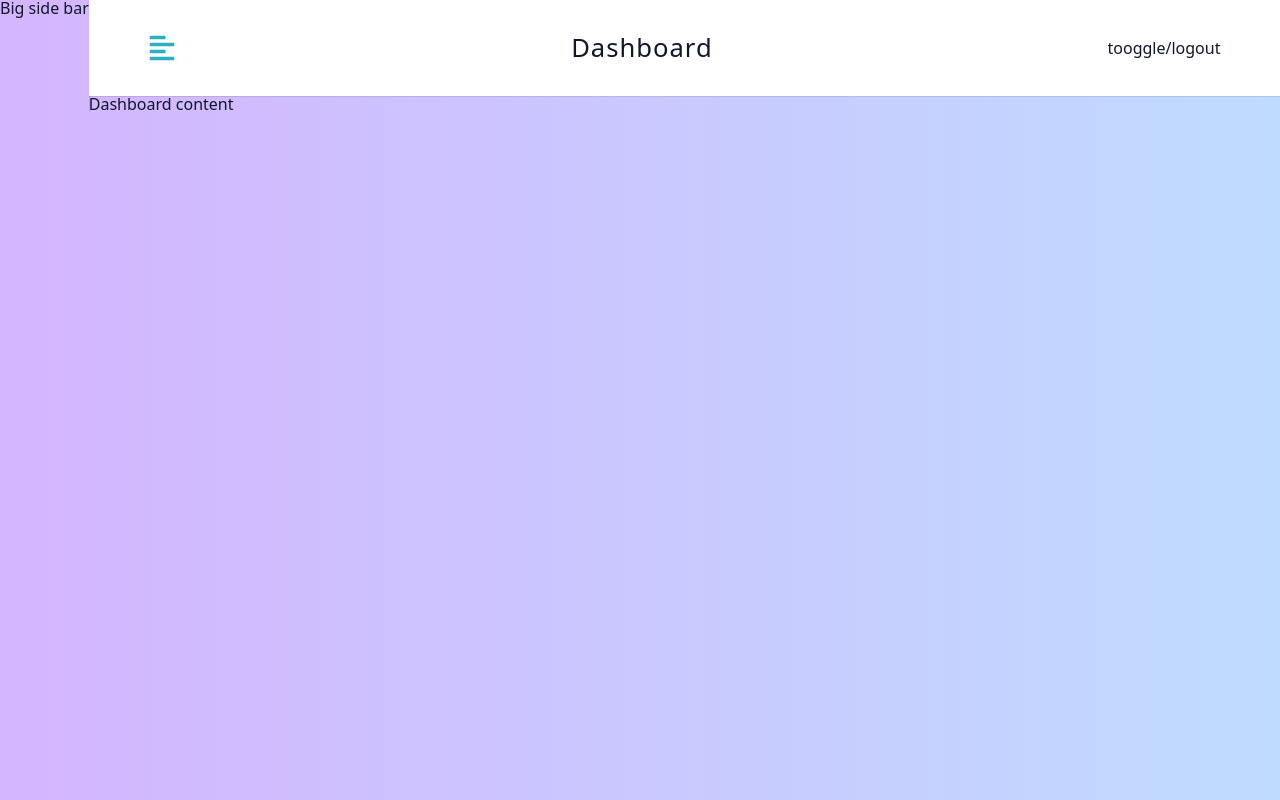
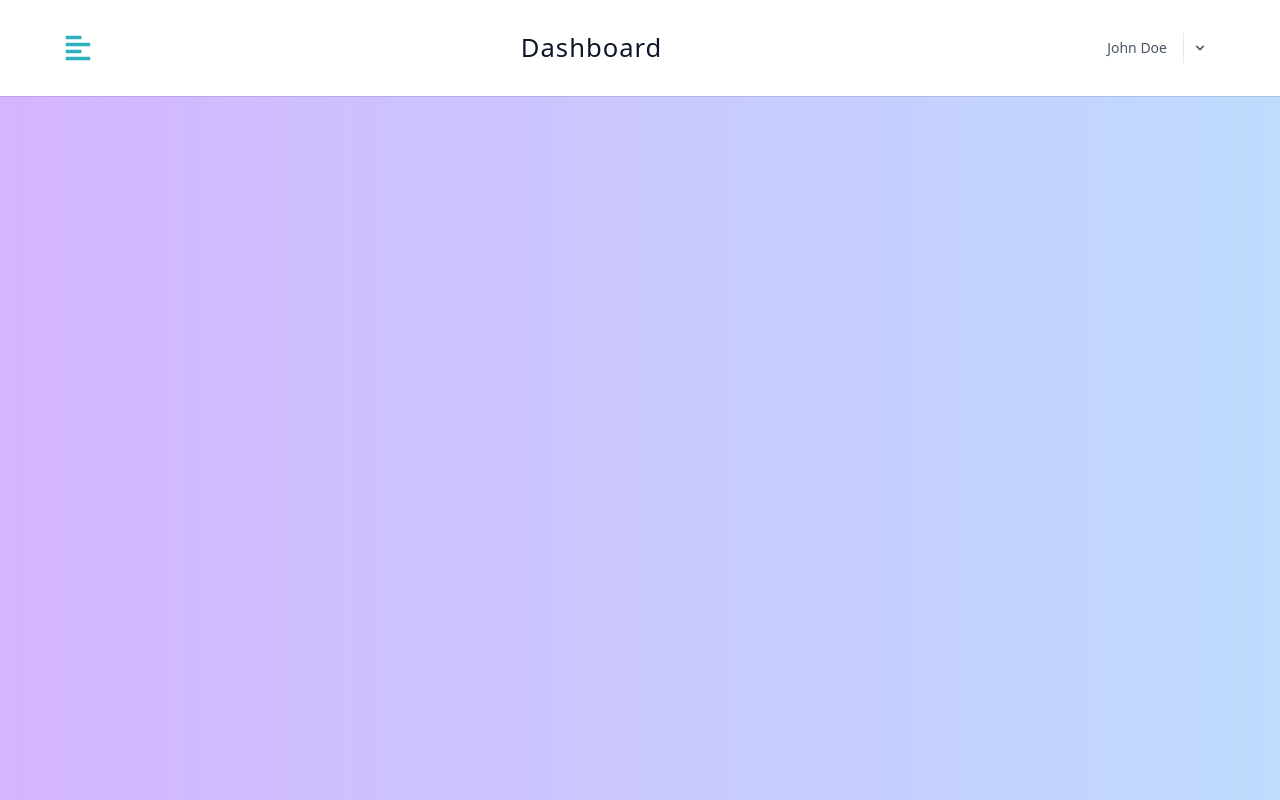
Before and after one commit to Najamulhassan3383/Jobify, a React (Vite) app in the folder jobify/: page / in a window 1280 px wide. Built offline with nearby package versions, Linux system fonts and the light colour scheme.

Commit message:
completed ovelay, side bar

```diff
--- a/jobify/src/components/BigSideBar.jsx
+++ b/jobify/src/components/BigSideBar.jsx
@@ -1,8 +1,18 @@
-import React from "react";
-import Wrapper from "../assets/wrappers/BigSidebar.js";
+import Logo from "./Logo.jsx";
+import Navlinks from "./Navlinks.jsx";
 
 function BigSideBar() {
-  return <Wrapper>Big side bar</Wrapper>;
+  return (
+    <div className=" h-screen flex-col justify-between border-e bg-white p-6 hidden lg:flex">
+      <div className="px-4 py-6">
+        <span className="grid h-10 w-32 place-content-center rounded-lg">
+          <Logo />
+        </span>
+
+        <Navlinks />
+      </div>
+    </div>
+  );
 }
 
 export default BigSideBar;
--- /dev/null
+++ b/jobify/src/components/DropDown.jsx
@@ -0,0 +1,111 @@
+import React from "react";
+
+import { useState } from "react";
+import { useDashboardContext } from "../pages/DashboardLayout.jsx";
+
+function DropDown() {
+  const [show, setShow] = useState(false);
+  const toggle = () => {
+    console.log("toggle");
+    setShow(!show);
+  };
+  const { user } = useDashboardContext();
+  return (
+    <div className="flex">
+      <div
+        className="inline-flex items-center overflow-hidden "
+        onClick={toggle}
+      >
+        <a
+          href="#"
+          className="border-e px-4 py-2 text-sm/none text-gray-600 hover:bg-gray-50 hover:text-gray-700"
+        >
+          {user.name}
+        </a>
+
+        <button className="h-full p-2 text-gray-600 hover:bg-gray-50 hover:text-gray-700">
+          <span className="sr-only">Menu</span>
+          <svg
+            xmlns="http://www.w3.org/2000/svg"
+            className="h-4 w-4"
+            viewBox="0 0 20 20"
+            fill="currentColor"
+          >
+            <path
+              fillRule="evenodd"
+              d="M5.293 7.293a1 1 0 011.414 0L10 10.586l3.293-3.293a1 1 0 111.414 1.414l-4 4a1 1 0 01-1.414 0l-4-4a1 1 0 010-1.414z"
+              clipRule="evenodd"
+            />
+          </svg>
+        </button>
+      </div>
+
+      <div
+        className={`absolute  end-0 z-10 mt-8 w-56 rounded-md border border-gray-100 bg-white shadow-lg  ${
+          show ? "" : "hidden"
+        }`}
+        role="menu"
+      >
+        <div className="p-2">
+          <a
+            href="#"
+            className="block rounded-lg px-4 py-2 text-sm text-gray-500 hover:bg-gray-50 hover:text-gray-700"
+            role="menuitem"
+          >
+            Log Out
+          </a>
+
+          <a
+            href="#"
+            className="block rounded-lg px-4 py-2 text-sm text-gray-500 hover:bg-gray-50 hover:text-gray-700"
+            role="menuitem"
+          >
+            View Warehouse Info
+          </a>
+
+          <a
+            href="#"
+            className="block rounded-lg px-4 py-2 text-sm text-gray-500 hover:bg-gray-50 hover:text-gray-700"
+            role="menuitem"
+          >
+            Duplicate Product
+          </a>
+
+          <a
+            href="#"
+            className="block rounded-lg px-4 py-2 text-sm text-gray-500 hover:bg-gray-50 hover:text-gray-700"
+            role="menuitem"
+          >
+            Unpublish Product
+          </a>
+
+          <form method="POST" action="#">
+            <button
+              type="submit"
+              className="flex w-full items-center gap-2 rounded-lg px-4 py-2 text-sm text-red-700 hover:bg-red-50"
+              role="menuitem"
+            >
+              <svg
+                xmlns="http://www.w3.org/2000/svg"
+                className="h-4 w-4"
+                fill="none"
+                viewBox="0 0 24 24"
+                stroke="currentColor"
+                strokeWidth="2"
+              >
+                <path
+                  strokeLinecap="round"
+                  strokeLinejoin="round"
+                  d="M19 7l-.867 12.142A2 2 0 0116.138 21H7.862a2 2 0 01-1.995-1.858L5 7m5 4v6m4-6v6m1-10V4a1 1 0 00-1-1h-4a1 1 0 00-1 1v3M4 7h16"
+                />
+              </svg>
+              Delete Product
+            </button>
+          </form>
+        </div>
+      </div>
+    </div>
+  );
+}
+
+export default DropDown;
--- /dev/null
+++ b/jobify/src/components/Links.jsx
@@ -0,0 +1,15 @@
+import { IoBarChartSharp } from "react-icons/io5";
+import { MdQueryStats } from "react-icons/md";
+import { FaWpforms } from "react-icons/fa";
+import { ImProfile } from "react-icons/im";
+import { MdAdminPanelSettings } from "react-icons/md";
+
+const links = [
+  { text: "add job", path: ".", icon: <FaWpforms /> },
+  { text: "all jobs", path: "all-jobs", icon: <MdQueryStats /> },
+  { text: "stats", path: "stats", icon: <IoBarChartSharp /> },
+  { text: "profile", path: "profile", icon: <ImProfile /> },
+  { text: "admin", path: "admin", icon: <MdAdminPanelSettings /> },
+];
+
+export default links;
--- a/jobify/src/components/Navbar.jsx
+++ b/jobify/src/components/Navbar.jsx
@@ -3,6 +3,7 @@ import Wrapper from "../assets/wrappers/Navbar.js";
 import { FaAlignLeft } from "react-icons/fa";
 import Logo from "./Logo.jsx";
 import { useDashboardContext } from "../pages/DashboardLayout.jsx";
+import DropDown from "./DropDown.jsx";
 function Navbar() {
   const { toggleSideBar } = useDashboardContext();
   return (
@@ -15,7 +16,7 @@ function Navbar() {
           <Logo />
           <h4 className="logo-text">dashboard</h4>
         </div>
-        <div className="btn-container">tooggle/logout</div>
+        <DropDown />
       </div>
     </Wrapper>
   );
--- /dev/null
+++ b/jobify/src/components/Navlinks.jsx
@@ -0,0 +1,23 @@
+import { NavLink } from "react-router-dom";
+import links from "./Links";
+function Navlinks() {
+  return (
+    <ul className="mt-12 space-y-8 h-full flex flex-col justify-center items-center ">
+      {links.map((link) => {
+        const { text, path, icon } = link;
+        return (
+          <NavLink
+            to={path}
+            key={text}
+            className="flex items-center justify-center gap-2 text-lg hover:translate-x-2 transform transition-all duration-300 ease-in-out"
+          >
+            <span className="icon">{icon}</span>
+            {text}
+          </NavLink>
+        );
+      })}
+    </ul>
+  );
+}
+
+export default Navlinks;
--- a/jobify/src/components/SmallSideBar.jsx
+++ b/jobify/src/components/SmallSideBar.jsx
@@ -1,10 +1,36 @@
-import React from "react";
-import Wrapper from "../assets/wrappers/SmallSidebar.js";
+import React, { useState } from "react";
+import Navlinks from "./Navlinks.jsx";
+import Logo from "./Logo.jsx";
 import { useDashboardContext } from "../pages/DashboardLayout.jsx";
+import { FaBars, FaTimes } from "react-icons/fa";
+
 function SmallSideBar() {
-  const data = useDashboardContext();
-  console.log(data);
-  return <Wrapper>small side bar</Wrapper>;
+  const { showSideBar, setShowSideBar } = useDashboardContext();
+
+  const toggleOverlay = () => {
+    setShowSideBar(!showSideBar);
+  };
+
+  return (
+    <>
+      {/* Menu icon to toggle the overlay */}
+
+      {/* Overlay */}
+      {showSideBar && (
+        <div className="fixed  inset-0 bg-white lg:hidden">
+          <div className=" mt-6 w-80 p-4 m-auto flex flex-col justify-center items-center">
+            {/* Close icon to close the overlay */}
+            <FaTimes
+              onClick={toggleOverlay}
+              className="cursor-pointer absolute top-4 left-4 text-red"
+            />
+            <Logo />
+            <Navlinks />
+          </div>
+        </div>
+      )}
+    </>
+  );
 }
 
 export default SmallSideBar;
--- a/jobify/src/pages/DashboardLayout.jsx
+++ b/jobify/src/pages/DashboardLayout.jsx
@@ -28,21 +28,24 @@ function DashboardLayout() {
         toggleSideBar,
         isDarkTheme,
         toogleDarkTheme,
+        setShowSideBar,
       }}
     >
       <Wrapper>
-        <main className="dashboard">
-          <SmallSideBar />
-          <BigSideBar />
-
-          <div>
+        <div className="grid grid-cols-1 border-none lg:grid-cols-[auto_1fr] ">
+          <div className="">
+            {showSideBar ? (
+              <>
+                <SmallSideBar />
+                <BigSideBar />
+              </>
+            ) : null}
+          </div>
+          <div className="">
             <Navbar />
-            <div className="dashboard-content">
-              Dashboard content
-              <Outlet />
-            </div>
+            <Outlet />
           </div>
-        </main>
+        </div>
       </Wrapper>
     </DashboardContext.Provider>
   );
```
